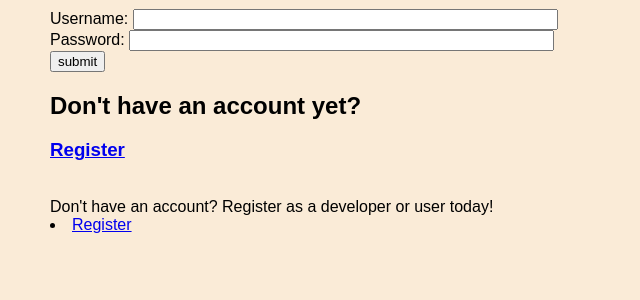
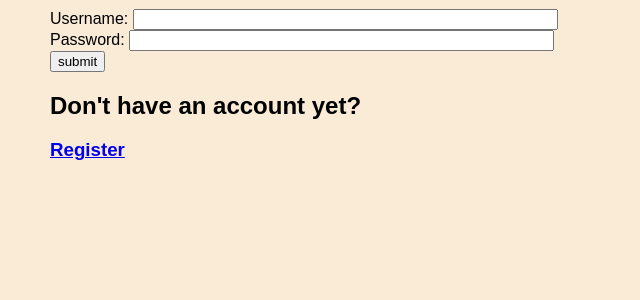
Before and after one commit to 2771954H/indie_website_project_12C, a Django app: page /indie/login/ in a window 1280 px wide. Shown: the part 244-544 px from the top of the page, without its empty margins (0-640 px from the left). Run offline with Django 3.2, Linux system fonts and the light colour scheme.

Commit message:
Resolved some merge conflicts

```diff
--- a/wad_indie_website_12c/indie/views.py
+++ b/wad_indie_website_12c/indie/views.py
@@ -176,12 +176,14 @@ def upload_game(request):
 
         if form.is_valid():
             form.save(commit=True)
-            return redirect("indie/dev_home.html")
+            return redirect(reverse("indie:dev_home"))
 
         else:
             print(form.errors)
 
-    return render(request, "indie/upload_game.html", {'form' : form}, context=context_dict)
+    context_dict['form']= form
+
+    return render(request, "indie/upload_game.html", context=context_dict)
 
 #Checks if the current logged in user is a dev- put in every dev page
 def check_dev(request):
--- a/wad_indie_website_12c/templates/indie/base.html
+++ b/wad_indie_website_12c/templates/indie/base.html
@@ -31,10 +31,13 @@
             {% if user.is_authenticated %}
                 <h3 style="width: 15%; margin: 0; text-align: right">Logged in as {{user.username}}</h3>
                 {% if user.userprofile.picture %}
-                    <img class = "userPfp" src="{{ user.userprofile.picture.url }}" alt="{{ user.username }}">
+                    <img class = "userPfp" src="{{ user.userprofile.picture.url }}" alt="{{ user.username }}"
+                    style="border-radius: 8px; height:100px">
                 {% else %}
-                    <img class = "userPfp" src="{% static 'images/no_image.jpg' %}" alt="{{ user.username }}">
+                    <img class = "userPfp" src="{% static 'images/no_image.jpg' %}" alt="{{ user.username }}"
+                    style="border-radius: 8px; height:100px">
                 {% endif %}
+
                 <h1 style="width: 15%; margin: 0; text-align: right"><a href="{% url 'indie:logout' %}">Logout</a></h1>
             {% else %}
             <h1 style="width: 30%; text-align: right; margin: 0;"><a href="{% url 'indie:login' %}">Login / Register</a></h1>
@@ -48,7 +51,6 @@
         </div>
 
         {% block bottom_bar_block %}
-            <li><a href="{% url 'indie:register' %}">Register</a></li>
         {% endblock %}
     </body>
 </html>
--- a/wad_indie_website_12c/templates/indie/login.html
+++ b/wad_indie_website_12c/templates/indie/login.html
@@ -35,9 +35,4 @@
 <h3><a href="{% url 'indie:register' %}">Register</a></h1>
 {% endblock %}
 {% block bottom_bar_block %}
-    <br />
-    <div>
-    Don't have an account? Register as a developer or user today!
-    <li><a href="{% url 'indie:register' %}">Register</a></li>
-    </div>
 {% endblock %}
--- a/wad_indie_website_12c/templates/indie/upload_game.html
+++ b/wad_indie_website_12c/templates/indie/upload_game.html
@@ -23,3 +23,6 @@
     </div>
 
 {% endblock %}
+
+{% block bottom_bar_block %}
+{% endblock %}
```
